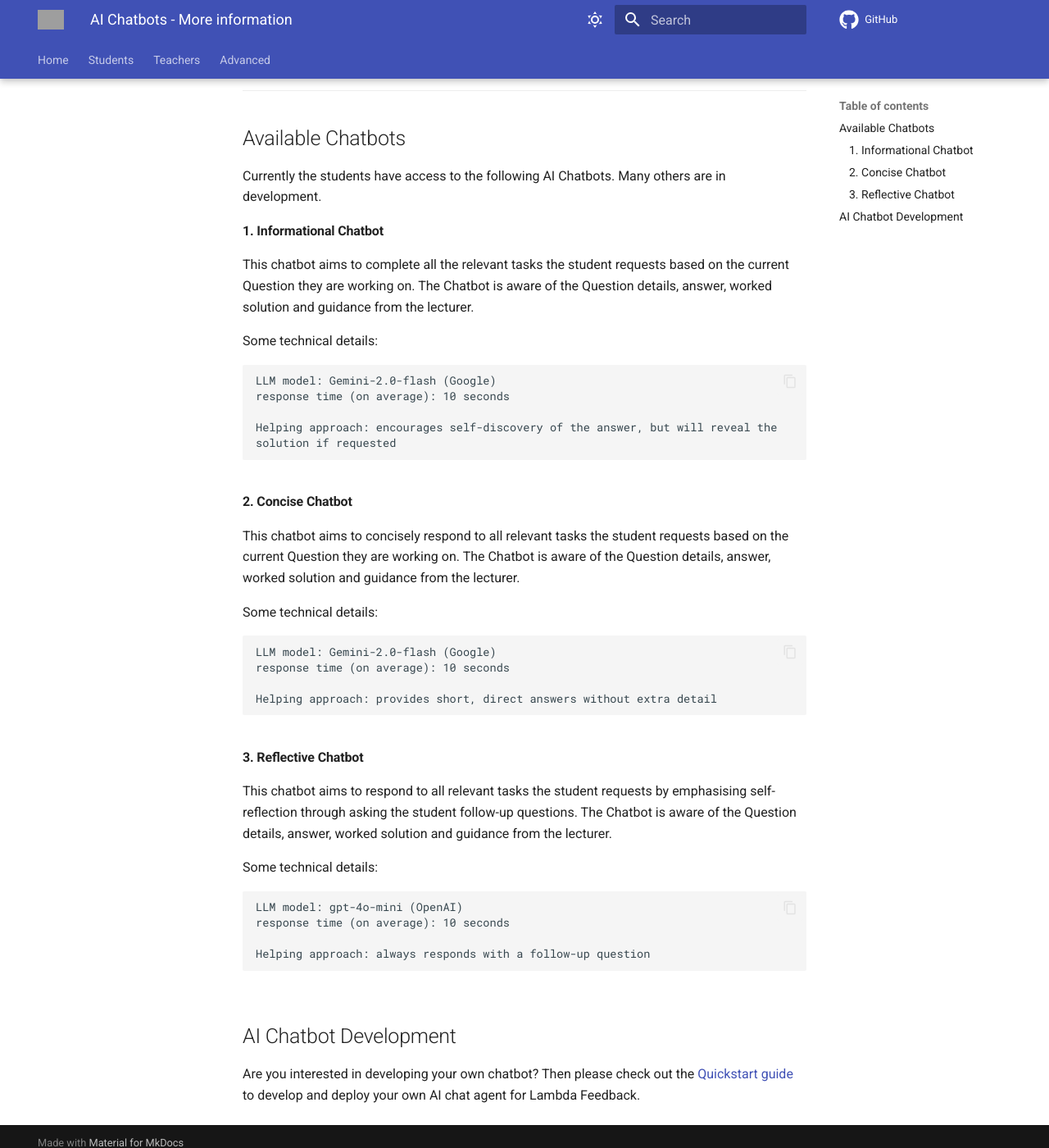
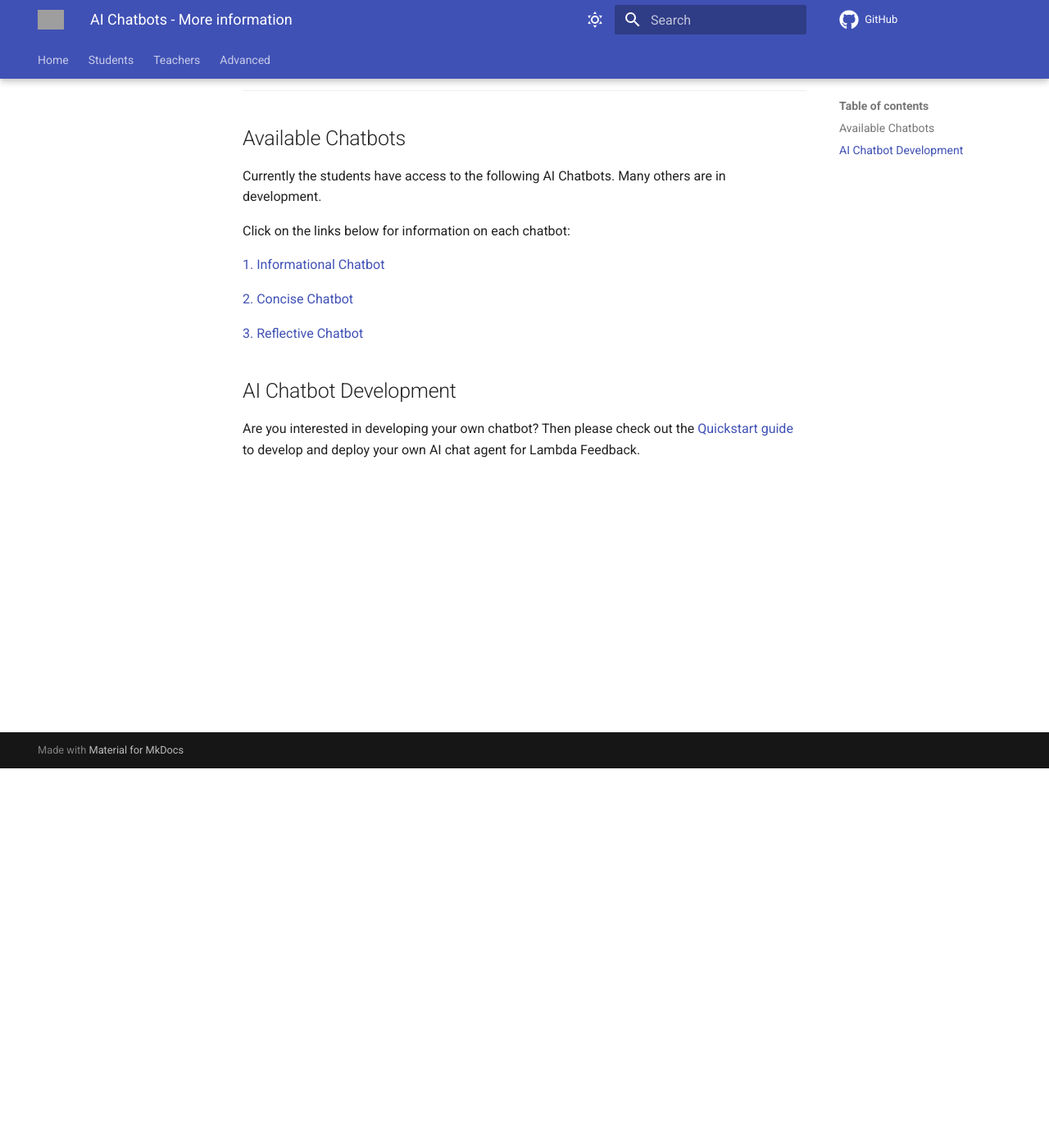
Before and after one commit to lambda-feedback/user-documentation, an MkDocs documentation site: the page built from docs/advanced/chat_functions/info.md, in a window 1280 px wide and 1400 px high, scrolled down 463 px. Shown: the whole window at 82% size. Built offline with MkDocs 1.6.1 and Material for MkDocs 9.7.7, drawn with Linux system fonts in a browser that asks for light colours; comment, search, counter and statistics services are not loaded; grey boxes are pictures that could not be loaded.

Commit message:
chatbot docs links

```diff
--- a/docs/advanced/chat_functions/info.md
+++ b/docs/advanced/chat_functions/info.md
@@ -16,44 +16,16 @@ The Chatbots have at their basis a [Large Language Model (LLM)](https://en.wikip
 
 Currently the students have access to the following AI Chatbots. Many others are in development.
 
-#### 1. Informational Chatbot
+Click on the links below for information on each chatbot:
 
-This chatbot aims to complete all the relevant tasks the student requests based on the current Question they are working on. The Chatbot is aware of the Question details, answer, worked solution and guidance from the lecturer.
+[1. Informational Chatbot](https://github.com/lambda-feedback/informationalChatFunction/blob/main/docs/user.md)
 
-Some technical details:
-<pre style="white-space: pre-wrap;">
-<code>LLM model: Gemini-2.0-flash (Google)
-response time (on average): 10 seconds
 
-Helping approach: encourages self-discovery of the answer, but will reveal the solution if requested
-</code>
-</pre>
+[2. Concise Chatbot](https://github.com/lambda-feedback/conciseChatFunction/blob/main/docs/user.md)
 
-#### 2. Concise Chatbot
 
-This chatbot aims to concisely respond to all relevant tasks the student requests based on the current Question they are working on. The Chatbot is aware of the Question details, answer, worked solution and guidance from the lecturer.
+[3. Reflective Chatbot](https://github.com/lambda-feedback/reflectiveChatFunction/blob/main/docs/user.md)
 
-Some technical details:
-<pre style="white-space: pre-wrap;">
-<code>LLM model: Gemini-2.0-flash (Google)
-response time (on average): 10 seconds
-
-Helping approach: provides short, direct answers without extra detail
-</code>
-</pre>
-
-#### 3. Reflective Chatbot
-
-This chatbot aims to respond to all relevant tasks the student requests by emphasising self-reflection through asking the student follow-up questions. The Chatbot is aware of the Question details, answer, worked solution and guidance from the lecturer.
-
-Some technical details:
-<pre style="white-space: pre-wrap;">
-<code>LLM model: gpt-4o-mini (OpenAI)
-response time (on average): 10 seconds
-
-Helping approach: always responds with a follow-up question
-</code>
-</pre>
 
 ## AI Chatbot Development
 
```
